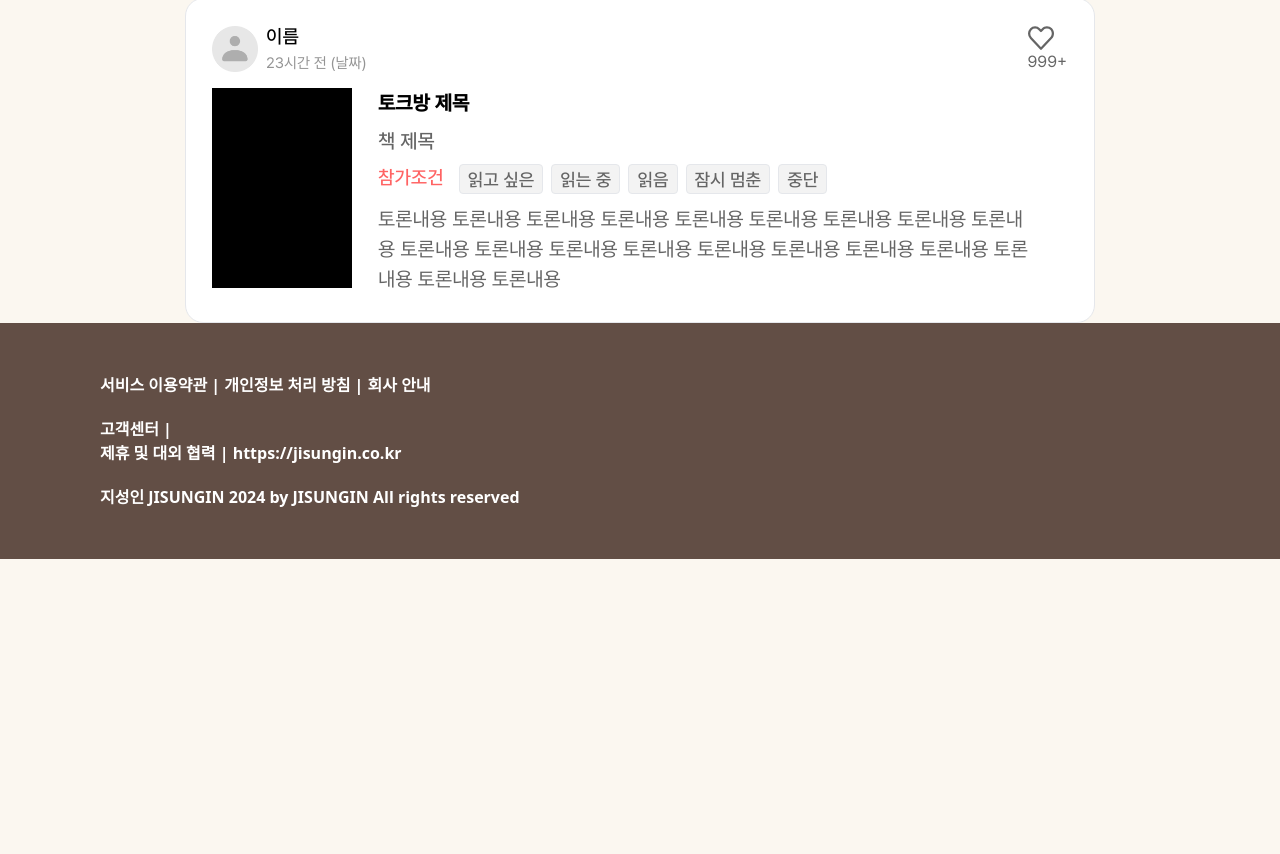
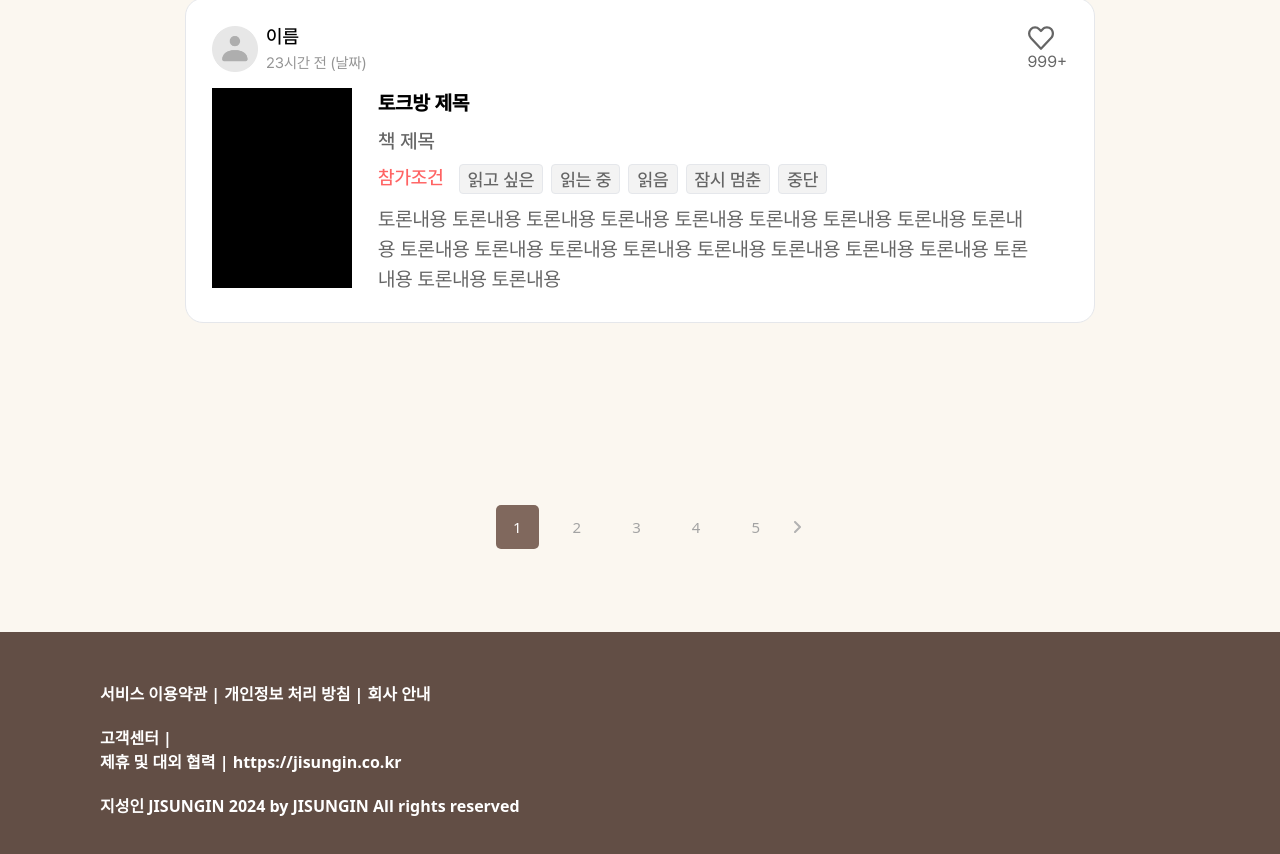
Before and after one commit to jisung-in/frontend, a Next.js app: page /letsTalk/1 in a window 1280 px wide. Shown: the part 415-1269 px from the top of the page. Before the commit the page ends 974 px from the top, so only its background shows below. Built offline with nearby package versions, Linux system fonts and the light colour scheme; a web font is replaced by a local one.

Commit message:
feat: Pagination 추가 및 console.log제거

```diff
--- a/src/app/components/Card/Card.tsx
+++ b/src/app/components/Card/Card.tsx
@@ -214,7 +214,6 @@ const Card = ({ children }: CardProps) => {
   const talkCommentMain = getTalkCommentMain(children);
   const button = getButton(children);
 
-  console.log(button);
   return (
     <div className="flex flex-col w-full h-full">
       {talkCommentMain && <>{talkCommentMain}</>}
--- /dev/null
+++ b/src/app/components/Pagination/Pagination.tsx
@@ -0,0 +1,98 @@
+"use client";
+import NextArrow from "@/assets/img/next-arrow.svg";
+import PrevArrow from "@/assets/img/prev-arrow.svg";
+import Link from "next/link";
+import { useState } from "react";
+
+interface PagiNationProps {
+  totalItems?: number;
+  pageCount?: number;
+  postPage?: number;
+  link?: string;
+}
+
+const Pagination = ({
+  totalItems = 0,
+  pageCount = 0,
+  postPage = 0,
+  link = "",
+}: PagiNationProps) => {
+  const [currentPage, setCurrentPage] = useState<number>(1);
+
+  const pageSize = 5;
+  const currentPageGroup = Math.ceil(currentPage / pageSize);
+  const startPage = (currentPageGroup - 1) * pageSize + 1;
+  const endPage = Math.min(
+    currentPageGroup * pageSize,
+    Math.ceil(totalItems / postPage),
+  );
+
+  const changePage = (number: number) => {
+    setCurrentPage(number);
+  };
+
+  const pageNumber = [];
+  for (let i = startPage; i <= endPage; i++) {
+    pageNumber.push(i);
+  }
+
+  return (
+    <div className="flex items-center justify-center mt-[193px] mb-[93px]">
+      <div className="mr-[17px]">
+        {pageCount > 1 && currentPage !== 1 && (
+          <Link
+            href={`${link}page=${currentPage - 1}`}
+            onClick={() => changePage(currentPage - 1)}
+            passHref
+          >
+            <PrevArrow />
+          </Link>
+        )}
+      </div>
+      {[
+        pageNumber.map((pageNum: number) => (
+          <>
+            {
+              <div
+                key={pageNum}
+                className="mr-[17px] text-[15px] text-[#A3A3A3]"
+              >
+                {currentPage === pageNum ? (
+                  <Link
+                    className="bg-[#80685D] rounded-[5px] text-white px-[17px] py-[12px]"
+                    passHref
+                    href="#"
+                  >
+                    {pageNum}
+                  </Link>
+                ) : (
+                  <Link
+                    className="px-[17px] py-[12px]"
+                    href={`${link}page=${pageNum}`}
+                    onClick={() => changePage(pageNum)}
+                    passHref
+                  >
+                    {pageNum}
+                  </Link>
+                )}
+              </div>
+            }
+          </>
+        )),
+      ]}
+      <div>
+        {currentPage < pageCount && (
+          <Link
+            href={`${link}page=${currentPage + 1}`}
+            onClick={() => changePage(currentPage + 1)}
+            passHref
+          >
+            <NextArrow />
+          </Link>
+        )}
+      </div>
+    </div>
+  );
+};
+
+export default Pagination;
--- a/src/app/letsTalk/[result]/page.tsx
+++ b/src/app/letsTalk/[result]/page.tsx
@@ -6,16 +6,19 @@ import { CardMain } from "@/app/components/Card/Card";
 import { CardHeaderMain } from "@/app/components/CardHeader/CardHeader";
 import HeartButton from "@/app/components/HeartButton/HeartButton";
 import { Input } from "@/app/components/Input/Input";
+import Pagination from "@/app/components/Pagination/Pagination";
 import { ThemeMain } from "@/app/components/Theme/Theme";
 import MakeTalkRoom from "@/assets/img/make-talk-room.svg";
 import Profile from "@/assets/img/profile.png";
 import RecentMakeTalkRoom from "@/assets/img/recent-make-talk-room.svg";
 import { useInput } from "@/hook/useInput";
 import Image from "next/image";
+import { usePathname } from "next/navigation";
 import { useState } from "react";
 import StatusButton from "../_component/StatusBurtton";
 
 const page = () => {
+  const pathName = usePathname();
   const [isStatus, setIsStatus] = useState<boolean>(false);
   const [isHeart, setIsHeart] = useState<Boolean>(false);
   const { value, handleChange, reset } = useInput("");
@@ -135,6 +138,12 @@ const page = () => {
           </CardMain>
         </div>
       </div>
+      <Pagination
+        totalItems={120}
+        pageCount={12}
+        postPage={10}
+        link={pathName + "?"}
+      />
     </div>
   );
 };
--- a/src/app/letsTalk/page.tsx
+++ b/src/app/letsTalk/page.tsx
@@ -5,6 +5,7 @@ import Profile from "@/assets/img/profile.png";
 import RecentMakeTalkRoom from "@/assets/img/recent-make-talk-room.svg";
 import { useInput } from "@/hook/useInput";
 import Image from "next/image";
+import { usePathname, useSearchParams } from "next/navigation";
 import { useState } from "react";
 import { BookMain } from "../components/Book/Book";
 import { Button } from "../components/Button/Button";
@@ -12,10 +13,15 @@ import { CardMain } from "../components/Card/Card";
 import { CardHeaderMain } from "../components/CardHeader/CardHeader";
 import HeartButton from "../components/HeartButton/HeartButton";
 import { Input } from "../components/Input/Input";
+import Pagination from "../components/Pagination/Pagination";
 import { ThemeMain } from "../components/Theme/Theme";
 import StatusButton from "./_component/StatusBurtton";
 
 const page = () => {
+  const pathName = usePathname();
+  const searchParams = useSearchParams();
+
+  const search = searchParams.get("page");
   const [isStatus, setIsStatus] = useState<boolean>(false);
   const [isHeart, setIsHeart] = useState<Boolean>(false);
   const { value, handleChange, reset } = useInput("");
@@ -30,7 +36,7 @@ const page = () => {
   return (
     <div>
       <ThemeMain.MainTheme>
-        <div className="flex mb-[23px]">
+        <div className="flex mt-[78px] mb-[23px]">
           <div className="flex items-center mb-[23px]">
             <div className="text-[30px] mr-[16px]">토크해요</div>
             <RecentMakeTalkRoom />
@@ -126,6 +132,13 @@ const page = () => {
           </CardMain>
         </div>
       </div>
+
+      <Pagination
+        totalItems={120}
+        pageCount={12}
+        postPage={10}
+        link={pathName + "?"}
+      />
     </div>
   );
 };
```
Also changed, not shown: src/assets/img/next-arrow.svg (added), src/assets/img/prev-arrow.svg (added).
